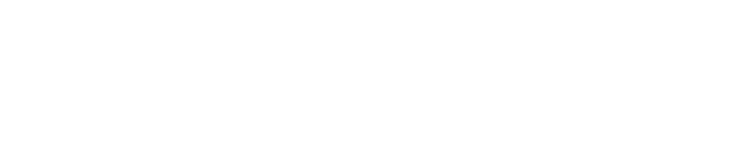
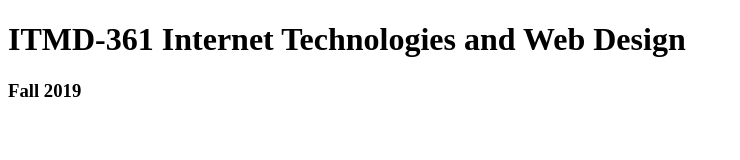
Before and after one commit to aangeles02/Lab2, a plain HTML site: page index.html in a window 1280 px wide. Shown: the whole page, without its empty margins (0-740 px from the left). Drawn offline with Linux system fonts and the light colour scheme.

Commit message:
Update
Added h1

```diff
--- a/index.html
+++ b/index.html
@@ -1,6 +1,12 @@
 <!DOCTYPE html>
 <html lang="en">
 <head>
-	<meta charset="UTF-8">
-	</head>
+		<meta charset="UTF-8">
+		<title>ITMD-361 Internet Technologies and Web Design</title>
+		</head>
+		<body>
+		<h1> ITMD-361 Internet Technologies and Web Design</h1>
+		<h3> Fall 2019</h3>
+
+		</body>
 	</html>
```
